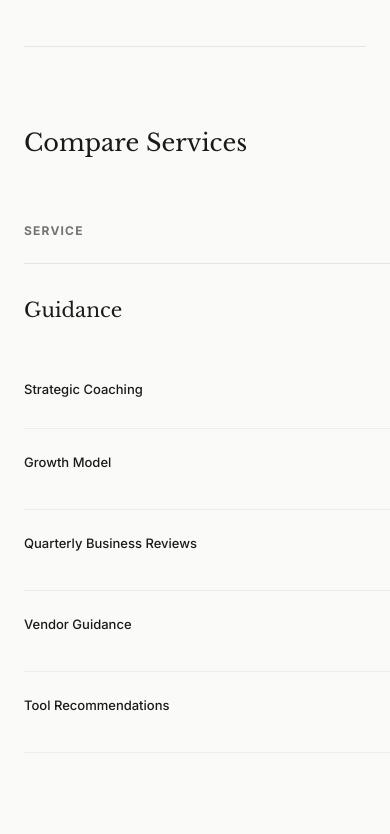
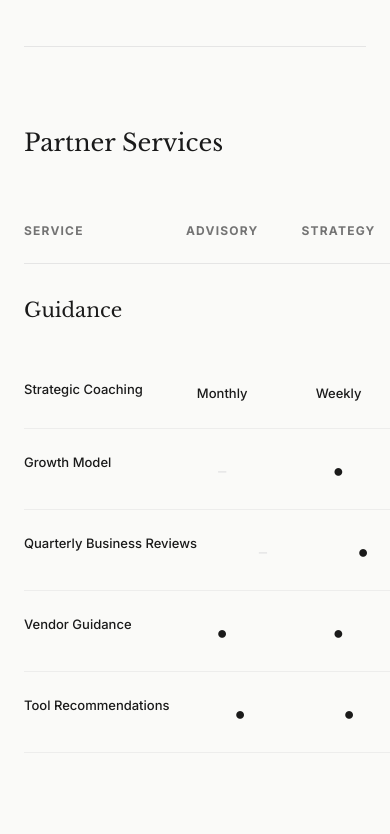
Before and after one commit to sullivan-street-projects/sullivan-street-website, a React (Vite) app: page / in a window 390 px wide. Shown: the part 5080-5914 px from the top of the page. Built offline with nearby package versions, Linux system fonts and the light colour scheme.

Commit message:
fix(services): optimize mobile table layout with narrow sticky column
- Rename header to 'Partner Services'
- Switch to Flexbox with fixed widths for pixel-perfect mobile scroll
- Narrow sticky column to 140px on mobile to reveal comparison dots
- Update CONTENT.md

```diff
--- a/src/CONTENT.md
+++ b/src/CONTENT.md
@@ -95,8 +95,9 @@ subtitle: Growth Leadership
 description: For leaders who need ownership. We become your growth department. We build and lead your marketing team, manage agencies and vendors, and own performance.
 
 ### Comparison Categories
-- **Guidance**
-  - Strategic Coaching: Strategy calls to review progress, troubleshoot issues, and align on priorities.
+- **Partner Services**
+  - Guidance
+    - Strategic Coaching: Strategy calls to review progress, troubleshoot issues, and align on priorities.
   - Growth Model: Forecasting, budget modeling, and unit economics.
   - Quarterly Business Reviews: Data-driven analysis with strategic recommendations.
   - Vendor Guidance: Recommendations on agency/contractor selection, negotiation, and management.
--- a/src/sections/Services.jsx
+++ b/src/sections/Services.jsx
@@ -39,18 +39,18 @@ const Services = () => {
       <div className="border-t border-[#e5e5e5]">
         <div className="py-20">
           <FocusText>
-            <h3 className="font-serif text-2xl mb-16 text-[#1a1a1a]">Compare Services</h3>
+            <h3 className="font-serif text-2xl mb-16 text-[#1a1a1a]">Partner Services</h3>
           </FocusText>
 
           <div className="overflow-x-auto -mx-6 px-6 lg:mx-0 lg:px-0">
-            <div className="min-w-[800px] lg:min-w-full">
+            <div className="min-w-max lg:min-w-full">
               {/* Table Header */}
               <FocusText>
-                <div className="grid grid-cols-12 gap-6 mb-8 border-b border-[#e5e5e5] pb-6">
-                  <div className="col-span-6 font-sans text-xs uppercase tracking-widest font-bold text-[#737373] sticky left-0 z-10 bg-[#FAFAF8]">Service</div>
-                  <div className="col-span-2 font-sans text-xs uppercase tracking-widest font-bold text-[#737373] text-center">Advisory</div>
-                  <div className="col-span-2 font-sans text-xs uppercase tracking-widest font-bold text-[#737373] text-center">Strategy</div>
-                  <div className="col-span-2 font-sans text-xs uppercase tracking-widest font-bold text-[#737373] text-center">Management</div>
+                <div className="flex mb-8 border-b border-[#e5e5e5] pb-6">
+                  <div className="min-w-[140px] md:w-[50%] font-sans text-xs uppercase tracking-widest font-bold text-[#737373] sticky left-0 z-10 bg-[#FAFAF8]">Service</div>
+                  <div className="flex-1 min-w-[100px] font-sans text-xs uppercase tracking-widest font-bold text-[#737373] text-center">Advisory</div>
+                  <div className="flex-1 min-w-[100px] font-sans text-xs uppercase tracking-widest font-bold text-[#737373] text-center">Strategy</div>
+                  <div className="flex-1 min-w-[100px] font-sans text-xs uppercase tracking-widest font-bold text-[#737373] text-center">Management</div>
                 </div>
               </FocusText>
 
@@ -63,24 +63,24 @@ const Services = () => {
 
                     <div className="space-y-0">
                       {section.features.map((feature) => (
-                        <div key={feature.name} className="grid grid-cols-12 gap-6 py-6 border-b border-[#e5e5e5]/60 items-start group hover:bg-[#fafafa] transition-colors duration-300">
-                          <div className="col-span-6 pr-4 md:pr-12 sticky left-0 z-10 bg-[#FAFAF8] shadow-[10px_0_15px_-15px_rgba(0,0,0,0.1)]">
+                        <div key={feature.name} className="flex py-6 border-b border-[#e5e5e5]/60 items-start group hover:bg-[#fafafa] transition-colors duration-300">
+                          <div className="min-w-[140px] md:w-[50%] pr-4 md:pr-12 sticky left-0 z-10 bg-[#FAFAF8] shadow-[10px_0_15px_-15px_rgba(0,0,0,0.1)]">
                             <p className="font-sans text-[13px] md:text-[15px] font-medium text-[#1a1a1a] mb-0 md:mb-1.5">{feature.name}</p>
                             <p className="hidden md:block font-sans text-[13px] leading-relaxed text-[#525252] font-light">{feature.description}</p>
                           </div>
 
                           {/* Advisory Cell */}
-                          <div className="col-span-2 flex justify-center pt-1 font-sans text-[13px] text-[#737373]">
+                          <div className="flex-1 min-w-[100px] flex justify-center pt-1 font-sans text-[13px] text-[#737373]">
                             {renderCell(feature.advisory)}
                           </div>
 
                           {/* Strategy Cell */}
-                          <div className="col-span-2 flex justify-center pt-1 font-sans text-[13px] text-[#737373]">
+                          <div className="flex-1 min-w-[100px] flex justify-center pt-1 font-sans text-[13px] text-[#737373]">
                             {renderCell(feature.strategy)}
                           </div>
 
                           {/* Management Cell */}
-                          <div className="col-span-2 flex justify-center pt-1 font-sans text-[13px] text-[#737373]">
+                          <div className="flex-1 min-w-[100px] flex justify-center pt-1 font-sans text-[13px] text-[#737373]">
                             {renderCell(feature.management)}
                           </div>
                         </div>
```
